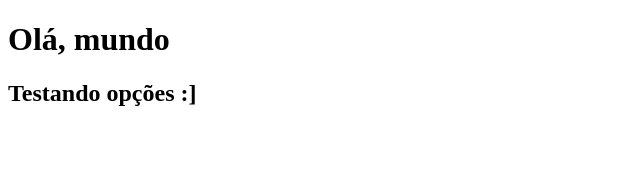
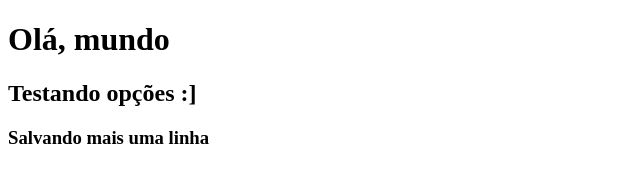
Before and after one commit to Dan-Cristina/github, a plain HTML site: page index.html in a window 1280 px wide. Shown: the whole page, without its empty margins (0-640 px from the left). Drawn offline with Linux system fonts and the light colour scheme.

Commit message:
acrescentando h3

```diff
--- a/index.html
+++ b/index.html
@@ -8,5 +8,6 @@
 <body>
     <h1>Olá, mundo</h1>
     <h2>Testando opções :] </h2>
+    <h3>Salvando mais uma linha</h3>
 </body>
 </html>
```
